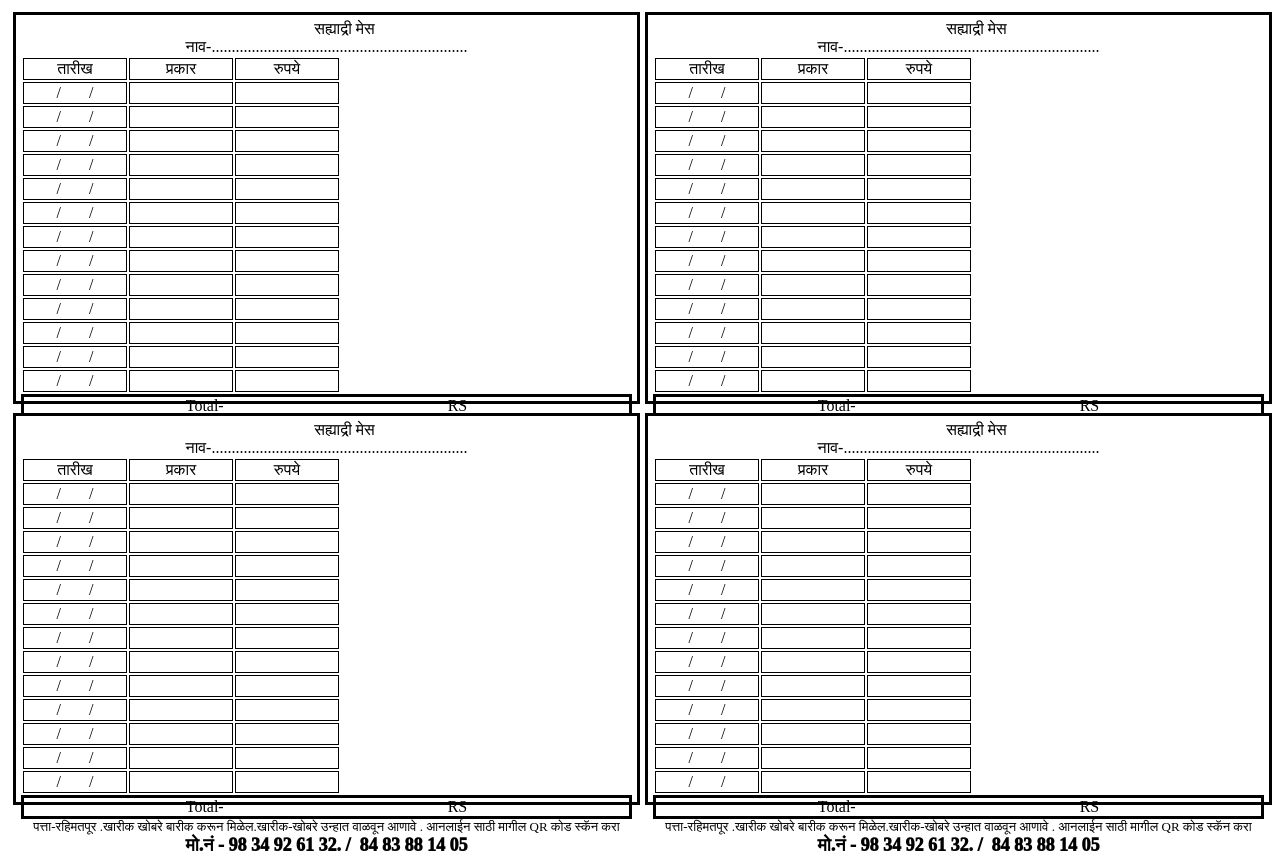
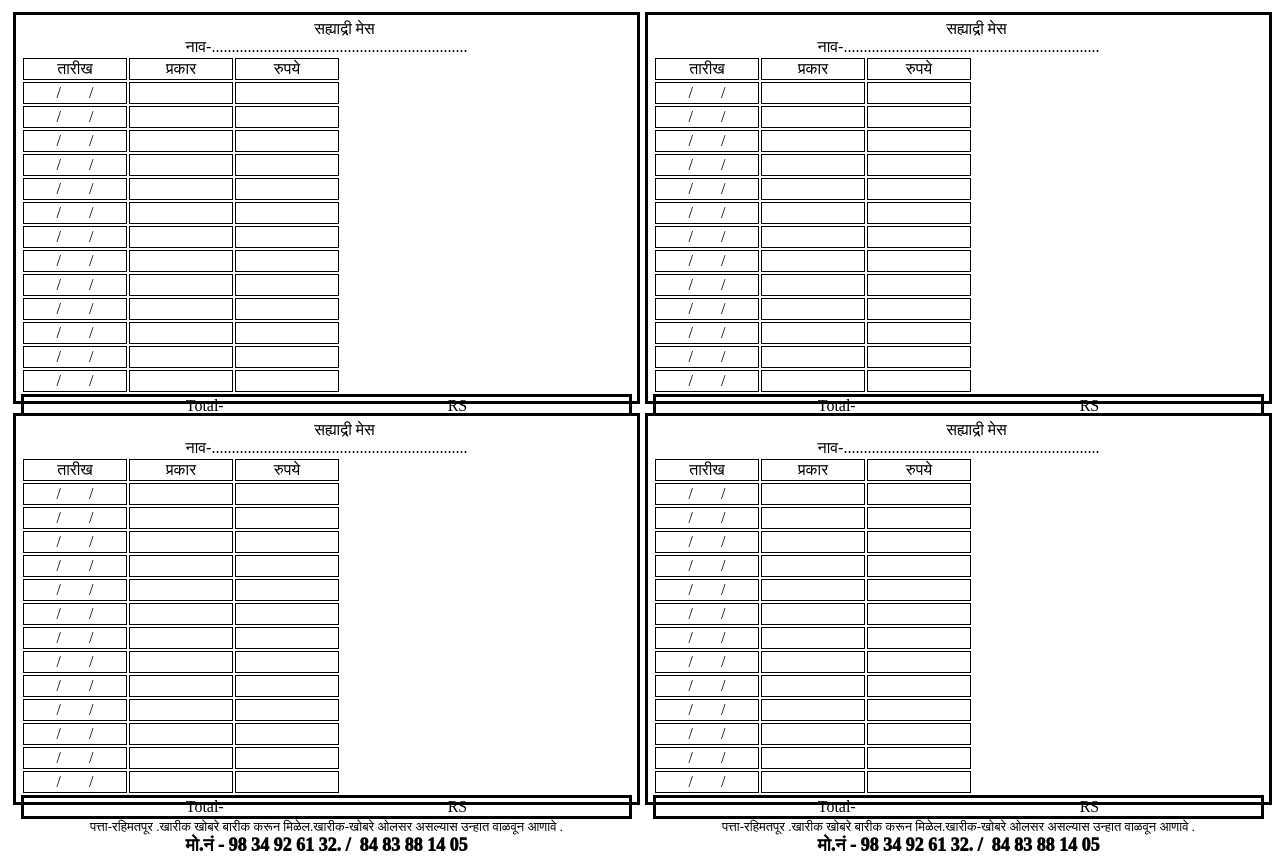
Before and after one commit to aniruddhamaheshmane/HOSPITAL-BILL, a plain HTML site: page FIRST PAGE.html in a window 1280 px wide. Drawn offline with Linux system fonts and the light colour scheme.

Commit message:
Update FIRST PAGE.html

```diff
--- a/FIRST PAGE.html
+++ b/FIRST PAGE.html
@@ -146,7 +146,7 @@ width: 100px;
       <div class="c"> Total-&nbsp&nbsp&nbsp&nbsp&nbsp&nbsp&nbsp&nbsp&nbsp&nbsp&nbsp&nbsp&nbsp&nbsp&nbsp&nbsp&nbsp&nbsp&nbsp&nbsp&nbsp&nbsp&nbsp&nbsp&nbsp&nbsp&nbsp&nbsp&nbsp&nbsp&nbsp&nbsp&nbsp&nbsp&nbsp&nbsp&nbsp&nbsp&nbsp&nbsp&nbsp&nbsp&nbsp&nbsp&nbsp&nbsp&nbsp&nbsp&nbsp&nbsp&nbsp&nbsp&nbsp&nbsp&nbsp&nbspRS   </div>
     </table>
 </div>
-<div class="d">पत्ता-रहिमतपूर .खारीक खोबरे बारीक करून मिळेल.खारीक-खोबरे उन्हात वाळवून  आणावे . आनलाईन साठी मागील QR कोड स्कॅन करा<br>
+<div class="d">पत्ता-रहिमतपूर .खारीक खोबरे बारीक करून मिळेल.खारीक-खोबरे ओलसर असल्यास उन्हात वाळवून  आणावे . <br>
  </div>
  <div class="e">  मो.नं - 98 34 92 61 32.&nbsp/&nbsp&nbsp84 83 88 14 05</div>
 
@@ -251,7 +251,7 @@ width: 100px;
           <div class="c"> Total-&nbsp&nbsp&nbsp&nbsp&nbsp&nbsp&nbsp&nbsp&nbsp&nbsp&nbsp&nbsp&nbsp&nbsp&nbsp&nbsp&nbsp&nbsp&nbsp&nbsp&nbsp&nbsp&nbsp&nbsp&nbsp&nbsp&nbsp&nbsp&nbsp&nbsp&nbsp&nbsp&nbsp&nbsp&nbsp&nbsp&nbsp&nbsp&nbsp&nbsp&nbsp&nbsp&nbsp&nbsp&nbsp&nbsp&nbsp&nbsp&nbsp&nbsp&nbsp&nbsp&nbsp&nbsp&nbsp&nbspRS   </div>
         </table>
   </div>
-  <div class="d">पत्ता-रहिमतपूर .खारीक खोबरे बारीक करून मिळेल.खारीक-खोबरे उन्हात वाळवून  आणावे . आनलाईन साठी मागील QR कोड स्कॅन करा<br>
+  <div class="d">पत्ता-रहिमतपूर .खारीक खोबरे बारीक करून मिळेल.खारीक-खोबरे ओलसर असल्यास उन्हात वाळवून  आणावे . <br>
      </div>
      <div class="e">  मो.नं - 98 34 92 61 32.&nbsp/&nbsp&nbsp84 83 88 14 05</div>
 
@@ -365,7 +365,7 @@ width: 100px;
                     <div class="c"> Total-&nbsp&nbsp&nbsp&nbsp&nbsp&nbsp&nbsp&nbsp&nbsp&nbsp&nbsp&nbsp&nbsp&nbsp&nbsp&nbsp&nbsp&nbsp&nbsp&nbsp&nbsp&nbsp&nbsp&nbsp&nbsp&nbsp&nbsp&nbsp&nbsp&nbsp&nbsp&nbsp&nbsp&nbsp&nbsp&nbsp&nbsp&nbsp&nbsp&nbsp&nbsp&nbsp&nbsp&nbsp&nbsp&nbsp&nbsp&nbsp&nbsp&nbsp&nbsp&nbsp&nbsp&nbsp&nbsp&nbspRS   </div>
                   </table>
             </div>
-            <div class="d">पत्ता-रहिमतपूर .खारीक खोबरे बारीक करून मिळेल.खारीक-खोबरे उन्हात वाळवून  आणावे . आनलाईन साठी मागील QR कोड स्कॅन करा<br>
+            <div class="d">पत्ता-रहिमतपूर .खारीक खोबरे बारीक करून मिळेल.खारीक-खोबरे ओलसर असल्यास उन्हात वाळवून  आणावे . <br>
                </div>
                <div class="e">  मो.नं - 98 34 92 61 32.&nbsp/&nbsp&nbsp84 83 88 14 05</div>
 
@@ -468,7 +468,7 @@ width: 100px;
                         <div class="c"> Total-&nbsp&nbsp&nbsp&nbsp&nbsp&nbsp&nbsp&nbsp&nbsp&nbsp&nbsp&nbsp&nbsp&nbsp&nbsp&nbsp&nbsp&nbsp&nbsp&nbsp&nbsp&nbsp&nbsp&nbsp&nbsp&nbsp&nbsp&nbsp&nbsp&nbsp&nbsp&nbsp&nbsp&nbsp&nbsp&nbsp&nbsp&nbsp&nbsp&nbsp&nbsp&nbsp&nbsp&nbsp&nbsp&nbsp&nbsp&nbsp&nbsp&nbsp&nbsp&nbsp&nbsp&nbsp&nbsp&nbspRS   </div>
                     </table>
               </div>
-              <div class="d">पत्ता-रहिमतपूर .खारीक खोबरे बारीक करून मिळेल.खारीक-खोबरे उन्हात वाळवून  आणावे . आनलाईन साठी मागील QR कोड स्कॅन करा<br>
+              <div class="d">पत्ता-रहिमतपूर .खारीक खोबरे बारीक करून मिळेल.खारीक-खोबरे ओलसर असल्यास उन्हात वाळवून  आणावे . <br>
                  </div>
                  <div class="e">  मो.नं - 98 34 92 61 32.&nbsp/&nbsp&nbsp84 83 88 14 05</div>
 
```
